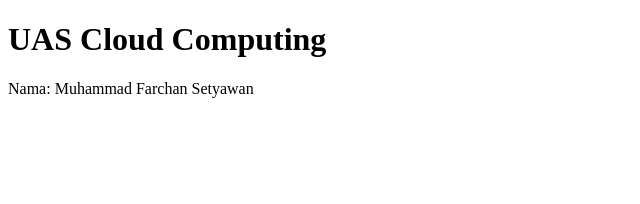
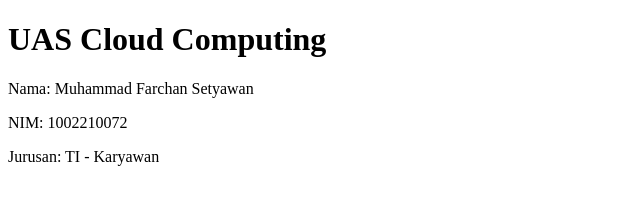
Before and after one commit to FarchanS/MFarchanS.github.io, a plain HTML site: page index.html in a window 1280 px wide. Shown: the whole page, without its empty margins (0-640 px from the left). Drawn offline with Linux system fonts and the light colour scheme.

Commit message:
Update index.html

```diff
--- a/index.html
+++ b/index.html
@@ -3,5 +3,7 @@
     <body>
       <h1>UAS Cloud Computing</h1>
       <p> Nama: Muhammad Farchan Setyawan</p>
+      <p> NIM: 1002210072</p>
+      <p> Jurusan: TI - Karyawan</p>
     </body>
   </html>
```
